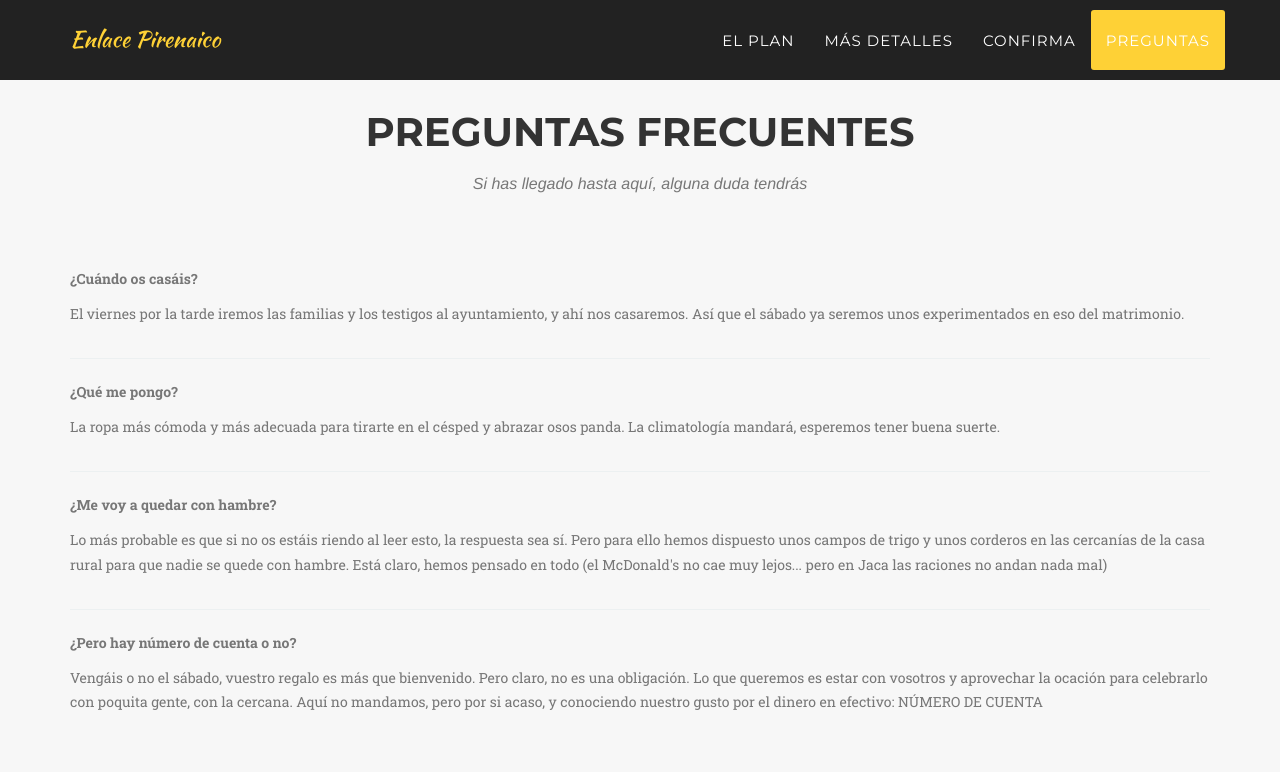
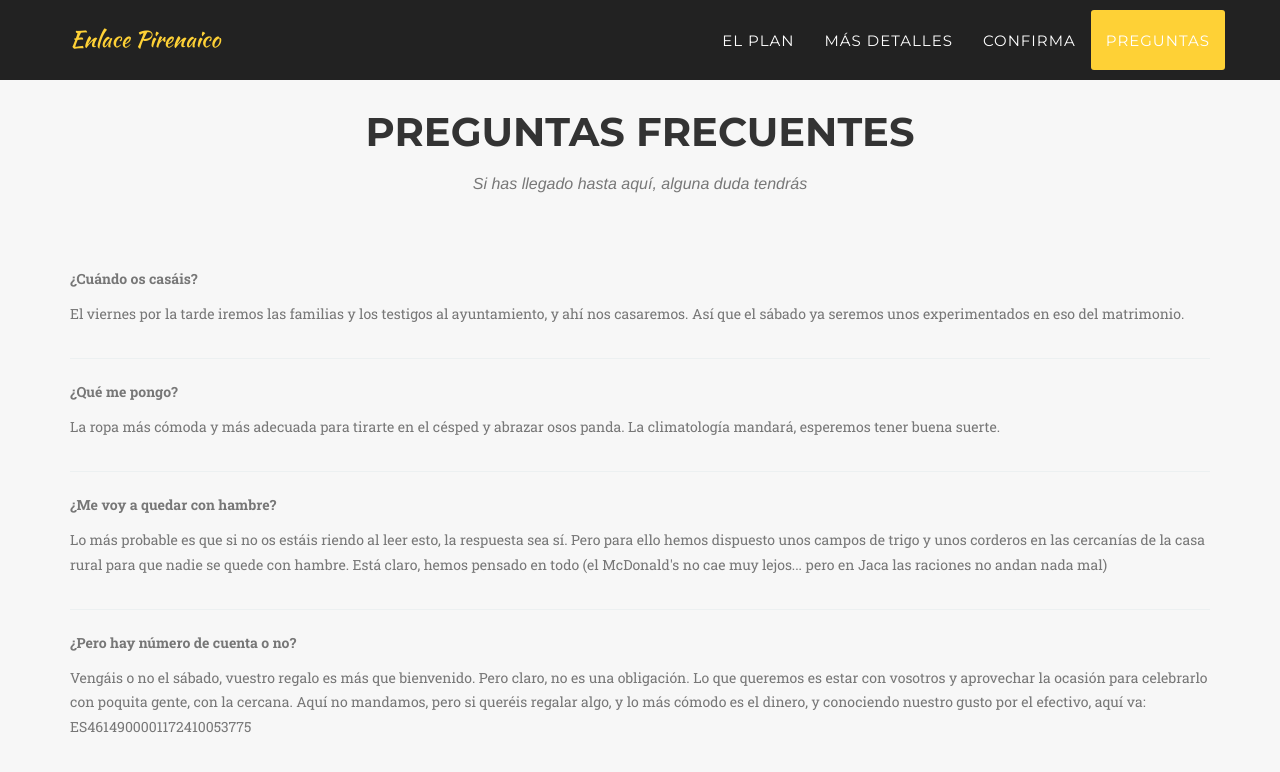
Before and after one commit to figarocorso/enlace-pirenaico, a Jekyll site: the page built from index.html, in a window 1280 px wide and 900 px high, scrolled down 4499 px. Shown: the top 772 px of the window. Built offline with Jekyll 4.4.1, drawn with Linux system fonts in a browser that asks for light colours; some web fonts are replaced.

Commit message:
Add number

```diff
--- a/_includes/preguntas.html
+++ b/_includes/preguntas.html
@@ -30,7 +30,7 @@
         <div class="row">
             <div class="col-lg-12 text-left text-muted">
                 <p><strong>¿Pero hay número de cuenta o no?</strong></p>
-                <p>Vengáis o no el sábado, vuestro regalo es más que bienvenido. Pero claro, no es una obligación. Lo que queremos es estar con vosotros y aprovechar la ocación para celebrarlo con poquita gente, con la cercana. Aquí no mandamos, pero por si acaso, y conociendo nuestro gusto por el dinero en efectivo: NÚMERO DE CUENTA</p>
+                <p>Vengáis o no el sábado, vuestro regalo es más que bienvenido. Pero claro, no es una obligación. Lo que queremos es estar con vosotros y aprovechar la ocasión para celebrarlo con poquita gente, con la cercana. Aquí no mandamos, pero si queréis regalar algo, y lo más cómodo es el dinero, y conociendo nuestro gusto por el efectivo, aquí va: ES4614900001172410053775</p>
             </div>
         </div>
     </div>
```
